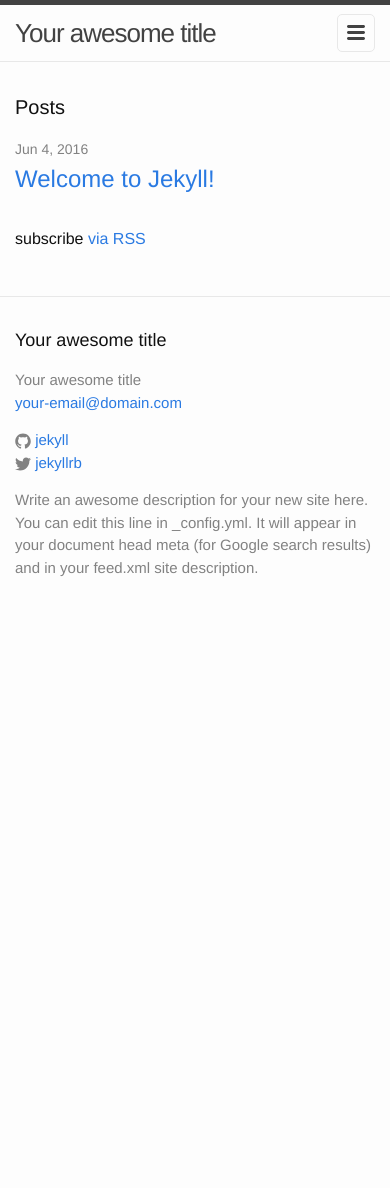
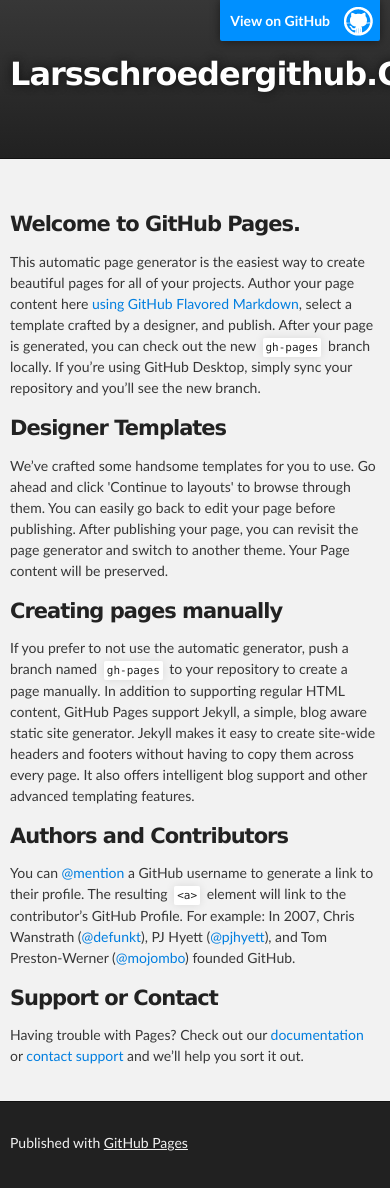
Before and after one commit to LarsSchroederGitHub/LarsSchroederGitHub.github.io, a Jekyll site: the page index.html, which Jekyll copies as it is, in a window 390 px wide. Built offline with Jekyll 4.4.1, drawn with Linux system fonts in a browser that asks for light colours; before the commit the page ends 900 px from its top, so only the background shows below that.

Commit message:
Replace master branch with page content via GitHub

```diff
--- a/index.html
+++ b/index.html
@@ -1,23 +1,67 @@
----
-layout: default
----
+<!DOCTYPE html>
+<html>
 
-<div class="home">
+  <head>
+    <meta charset='utf-8'>
+    <meta http-equiv="X-UA-Compatible" content="chrome=1">
+    <meta name="description" content="Larsschroedergithub.GitHub.io : ">
 
-  <h1 class="page-heading">Posts</h1>
+    <link rel="stylesheet" type="text/css" media="screen" href="stylesheets/stylesheet.css">
 
-  <ul class="post-list">
-    {% for post in site.posts %}
-      <li>
-        <span class="post-meta">{{ post.date | date: "%b %-d, %Y" }}</span>
+    <title>Larsschroedergithub.GitHub.io</title>
+  </head>
 
-        <h2>
-          <a class="post-link" href="{{ post.url | prepend: site.baseurl }}">{{ post.title }}</a>
-        </h2>
-      </li>
-    {% endfor %}
-  </ul>
+  <body>
 
-  <p class="rss-subscribe">subscribe <a href="{{ "/feed.xml" | prepend: site.baseurl }}">via RSS</a></p>
+    <!-- HEADER -->
+    <div id="header_wrap" class="outer">
+        <header class="inner">
+          <a id="forkme_banner" href="https://github.com/LarsSchroederGitHub">View on GitHub</a>
 
-</div>
+          <h1 id="project_title">Larsschroedergithub.GitHub.io</h1>
+          <h2 id="project_tagline"></h2>
+
+        </header>
+    </div>
+
+    <!-- MAIN CONTENT -->
+    <div id="main_content_wrap" class="outer">
+      <section id="main_content" class="inner">
+        <h3>
+<a id="welcome-to-github-pages" class="anchor" href="#welcome-to-github-pages" aria-hidden="true"><span aria-hidden="true" class="octicon octicon-link"></span></a>Welcome to GitHub Pages.</h3>
+
+<p>This automatic page generator is the easiest way to create beautiful pages for all of your projects. Author your page content here <a href="https://guides.github.com/features/mastering-markdown/">using GitHub Flavored Markdown</a>, select a template crafted by a designer, and publish. After your page is generated, you can check out the new <code>gh-pages</code> branch locally. If you’re using GitHub Desktop, simply sync your repository and you’ll see the new branch.</p>
+
+<h3>
+<a id="designer-templates" class="anchor" href="#designer-templates" aria-hidden="true"><span aria-hidden="true" class="octicon octicon-link"></span></a>Designer Templates</h3>
+
+<p>We’ve crafted some handsome templates for you to use. Go ahead and click 'Continue to layouts' to browse through them. You can easily go back to edit your page before publishing. After publishing your page, you can revisit the page generator and switch to another theme. Your Page content will be preserved.</p>
+
+<h3>
+<a id="creating-pages-manually" class="anchor" href="#creating-pages-manually" aria-hidden="true"><span aria-hidden="true" class="octicon octicon-link"></span></a>Creating pages manually</h3>
+
+<p>If you prefer to not use the automatic generator, push a branch named <code>gh-pages</code> to your repository to create a page manually. In addition to supporting regular HTML content, GitHub Pages support Jekyll, a simple, blog aware static site generator. Jekyll makes it easy to create site-wide headers and footers without having to copy them across every page. It also offers intelligent blog support and other advanced templating features.</p>
+
+<h3>
+<a id="authors-and-contributors" class="anchor" href="#authors-and-contributors" aria-hidden="true"><span aria-hidden="true" class="octicon octicon-link"></span></a>Authors and Contributors</h3>
+
+<p>You can <a href="https://help.github.com/articles/basic-writing-and-formatting-syntax/#mentioning-users-and-teams" class="user-mention">@mention</a> a GitHub username to generate a link to their profile. The resulting <code>&lt;a&gt;</code> element will link to the contributor’s GitHub Profile. For example: In 2007, Chris Wanstrath (<a href="https://github.com/defunkt" class="user-mention">@defunkt</a>), PJ Hyett (<a href="https://github.com/pjhyett" class="user-mention">@pjhyett</a>), and Tom Preston-Werner (<a href="https://github.com/mojombo" class="user-mention">@mojombo</a>) founded GitHub.</p>
+
+<h3>
+<a id="support-or-contact" class="anchor" href="#support-or-contact" aria-hidden="true"><span aria-hidden="true" class="octicon octicon-link"></span></a>Support or Contact</h3>
+
+<p>Having trouble with Pages? Check out our <a href="https://help.github.com/pages">documentation</a> or <a href="https://github.com/contact">contact support</a> and we’ll help you sort it out.</p>
+      </section>
+    </div>
+
+    <!-- FOOTER  -->
+    <div id="footer_wrap" class="outer">
+      <footer class="inner">
+        <p>Published with <a href="https://pages.github.com">GitHub Pages</a></p>
+      </footer>
+    </div>
+
+
+
+  </body>
+</html>
--- /dev/null
+++ b/javascripts/main.js
@@ -0,0 +1 @@
+console.log('This would be the main JS file.');
--- /dev/null
+++ b/stylesheets/github-light.css
@@ -0,0 +1,123 @@
+/*
+The MIT License (MIT)
+
+Copyright (c) 2015 GitHub, Inc.
+
+Permission is hereby granted, free of charge, to any person obtaining a copy
+of this software and associated documentation files (the "Software"), to deal
+in the Software without restriction, including without limitation the rights
+to use, copy, modify, merge, publish, distribute, sublicense, and/or sell
+copies of the Software, and to permit persons to whom the Software is
+furnished to do so, subject to the following conditions:
+
+The above copyright notice and this permission notice shall be included in all
+copies or substantial portions of the Software.
+
+THE SOFTWARE IS PROVIDED "AS IS", WITHOUT WARRANTY OF ANY KIND, EXPRESS OR
+IMPLIED, INCLUDING BUT NOT LIMITED TO THE WARRANTIES OF MERCHANTABILITY,
+FITNESS FOR A PARTICULAR PURPOSE AND NONINFRINGEMENT. IN NO EVENT SHALL THE
+AUTHORS OR COPYRIGHT HOLDERS BE LIABLE FOR ANY CLAIM, DAMAGES OR OTHER
+LIABILITY, WHETHER IN AN ACTION OF CONTRACT, TORT OR OTHERWISE, ARISING FROM,
+OUT OF OR IN CONNECTION WITH THE SOFTWARE OR THE USE OR OTHER DEALINGS IN THE
+SOFTWARE.
+
+*/
+
+.pl-c /* comment */ {
+  color: #969896;
+}
+
+.pl-c1      /* constant, markup.raw, meta.diff.header, meta.module-reference, meta.property-name, support, support.constant, support.variable, variable.other.constant */,
+.pl-s .pl-v /* string variable */ {
+  color: #0086b3;
+}
+
+.pl-e  /* entity */,
+.pl-en /* entity.name */ {
+  color: #795da3;
+}
+
+.pl-s .pl-s1 /* string source */,
+.pl-smi      /* storage.modifier.import, storage.modifier.package, storage.type.java, variable.other, variable.parameter.function */ {
+  color: #333;
+}
+
+.pl-ent /* entity.name.tag */ {
+  color: #63a35c;
+}
+
+.pl-k /* keyword, storage, storage.type */ {
+  color: #a71d5d;
+}
+
+.pl-pds              /* punctuation.definition.string, string.regexp.character-class */,
+.pl-s                /* string */,
+.pl-s .pl-pse .pl-s1 /* string punctuation.section.embedded source */,
+.pl-sr               /* string.regexp */,
+.pl-sr .pl-cce       /* string.regexp constant.character.escape */,
+.pl-sr .pl-sra       /* string.regexp string.regexp.arbitrary-repitition */,
+.pl-sr .pl-sre       /* string.regexp source.ruby.embedded */ {
+  color: #183691;
+}
+
+.pl-v /* variable */ {
+  color: #ed6a43;
+}
+
+.pl-id /* invalid.deprecated */ {
+  color: #b52a1d;
+}
+
+.pl-ii /* invalid.illegal */ {
+  background-color: #b52a1d;
+  color: #f8f8f8;
+}
+
+.pl-sr .pl-cce /* string.regexp constant.character.escape */ {
+  color: #63a35c;
+  font-weight: bold;
+}
+
+.pl-ml /* markup.list */ {
+  color: #693a17;
+}
+
+.pl-mh        /* markup.heading */,
+.pl-mh .pl-en /* markup.heading entity.name */,
+.pl-ms        /* meta.separator */ {
+  color: #1d3e81;
+  font-weight: bold;
+}
+
+.pl-mq /* markup.quote */ {
+  color: #008080;
+}
+
+.pl-mi /* markup.italic */ {
+  color: #333;
+  font-style: italic;
+}
+
+.pl-mb /* markup.bold */ {
+  color: #333;
+  font-weight: bold;
+}
+
+.pl-md /* markup.deleted, meta.diff.header.from-file */ {
+  background-color: #ffecec;
+  color: #bd2c00;
+}
+
+.pl-mi1 /* markup.inserted, meta.diff.header.to-file */ {
+  background-color: #eaffea;
+  color: #55a532;
+}
+
+.pl-mdr /* meta.diff.range */ {
+  color: #795da3;
+  font-weight: bold;
+}
+
+.pl-mo /* meta.output */ {
+  color: #1d3e81;
+}
--- /dev/null
+++ b/stylesheets/stylesheet.css
@@ -0,0 +1,425 @@
+/*******************************************************************************
+Slate Theme for GitHub Pages
+by Jason Costello, @jsncostello
+*******************************************************************************/
+
+@import url(github-light.css);
+
+/*******************************************************************************
+MeyerWeb Reset
+*******************************************************************************/
+
+html, body, div, span, applet, object, iframe,
+h1, h2, h3, h4, h5, h6, p, blockquote, pre,
+a, abbr, acronym, address, big, cite, code,
+del, dfn, em, img, ins, kbd, q, s, samp,
+small, strike, strong, sub, sup, tt, var,
+b, u, i, center,
+dl, dt, dd, ol, ul, li,
+fieldset, form, label, legend,
+table, caption, tbody, tfoot, thead, tr, th, td,
+article, aside, canvas, details, embed,
+figure, figcaption, footer, header, hgroup,
+menu, nav, output, ruby, section, summary,
+time, mark, audio, video {
+  margin: 0;
+  padding: 0;
+  border: 0;
+  font: inherit;
+  vertical-align: baseline;
+}
+
+/* HTML5 display-role reset for older browsers */
+article, aside, details, figcaption, figure,
+footer, header, hgroup, menu, nav, section {
+  display: block;
+}
+
+ol, ul {
+  list-style: none;
+}
+
+table {
+  border-collapse: collapse;
+  border-spacing: 0;
+}
+
+/*******************************************************************************
+Theme Styles
+*******************************************************************************/
+
+body {
+  box-sizing: border-box;
+  color:#373737;
+  background: #212121;
+  font-size: 16px;
+  font-family: 'Myriad Pro', Calibri, Helvetica, Arial, sans-serif;
+  line-height: 1.5;
+  -webkit-font-smoothing: antialiased;
+}
+
+h1, h2, h3, h4, h5, h6 {
+  margin: 10px 0;
+  font-weight: 700;
+  color:#222222;
+  font-family: 'Lucida Grande', 'Calibri', Helvetica, Arial, sans-serif;
+  letter-spacing: -1px;
+}
+
+h1 {
+  font-size: 36px;
+  font-weight: 700;
+}
+
+h2 {
+  padding-bottom: 10px;
+  font-size: 32px;
+  background: url('../images/bg_hr.png') repeat-x bottom;
+}
+
+h3 {
+  font-size: 24px;
+}
+
+h4 {
+  font-size: 21px;
+}
+
+h5 {
+  font-size: 18px;
+}
+
+h6 {
+  font-size: 16px;
+}
+
+p {
+  margin: 10px 0 15px 0;
+}
+
+footer p {
+  color: #f2f2f2;
+}
+
+a {
+  text-decoration: none;
+  color: #007edf;
+  text-shadow: none;
+
+  transition: color 0.5s ease;
+  transition: text-shadow 0.5s ease;
+  -webkit-transition: color 0.5s ease;
+  -webkit-transition: text-shadow 0.5s ease;
+  -moz-transition: color 0.5s ease;
+  -moz-transition: text-shadow 0.5s ease;
+  -o-transition: color 0.5s ease;
+  -o-transition: text-shadow 0.5s ease;
+  -ms-transition: color 0.5s ease;
+  -ms-transition: text-shadow 0.5s ease;
+}
+
+a:hover, a:focus {text-decoration: underline;}
+
+footer a {
+  color: #F2F2F2;
+  text-decoration: underline;
+}
+
+em {
+  font-style: italic;
+}
+
+strong {
+  font-weight: bold;
+}
+
+img {
+  position: relative;
+  margin: 0 auto;
+  max-width: 739px;
+  padding: 5px;
+  margin: 10px 0 10px 0;
+  border: 1px solid #ebebeb;
+
+  box-shadow: 0 0 5px #ebebeb;
+  -webkit-box-shadow: 0 0 5px #ebebeb;
+  -moz-box-shadow: 0 0 5px #ebebeb;
+  -o-box-shadow: 0 0 5px #ebebeb;
+  -ms-box-shadow: 0 0 5px #ebebeb;
+}
+
+p img {
+  display: inline;
+  margin: 0;
+  padding: 0;
+  vertical-align: middle;
+  text-align: center;
+  border: none;
+}
+
+pre, code {
+  width: 100%;
+  color: #222;
+  background-color: #fff;
+
+  font-family: Monaco, "Bitstream Vera Sans Mono", "Lucida Console", Terminal, monospace;
+  font-size: 14px;
+
+  border-radius: 2px;
+  -moz-border-radius: 2px;
+  -webkit-border-radius: 2px;
+}
+
+pre {
+  width: 100%;
+  padding: 10px;
+  box-shadow: 0 0 10px rgba(0,0,0,.1);
+  overflow: auto;
+}
+
+code {
+  padding: 3px;
+  margin: 0 3px;
+  box-shadow: 0 0 10px rgba(0,0,0,.1);
+}
+
+pre code {
+  display: block;
+  box-shadow: none;
+}
+
+blockquote {
+  color: #666;
+  margin-bottom: 20px;
+  padding: 0 0 0 20px;
+  border-left: 3px solid #bbb;
+}
+
+
+ul, ol, dl {
+  margin-bottom: 15px
+}
+
+ul {
+  list-style-position: inside;
+  list-style: disc;
+  padding-left: 20px;
+}
+
+ol {
+  list-style-position: inside;
+  list-style: decimal;
+  padding-left: 20px;
+}
+
+dl dt {
+  font-weight: bold;
+}
+
+dl dd {
+  padding-left: 20px;
+  font-style: italic;
+}
+
+dl p {
+  padding-left: 20px;
+  font-style: italic;
+}
+
+hr {
+  height: 1px;
+  margin-bottom: 5px;
+  border: none;
+  background: url('../images/bg_hr.png') repeat-x center;
+}
+
+table {
+  border: 1px solid #373737;
+  margin-bottom: 20px;
+  text-align: left;
+ }
+
+th {
+  font-family: 'Lucida Grande', 'Helvetica Neue', Helvetica, Arial, sans-serif;
+  padding: 10px;
+  background: #373737;
+  color: #fff;
+ }
+
+td {
+  padding: 10px;
+  border: 1px solid #373737;
+ }
+
+form {
+  background: #f2f2f2;
+  padding: 20px;
+}
+
+/*******************************************************************************
+Full-Width Styles
+*******************************************************************************/
+
+.outer {
+  width: 100%;
+}
+
+.inner {
+  position: relative;
+  max-width: 640px;
+  padding: 20px 10px;
+  margin: 0 auto;
+}
+
+#forkme_banner {
+  display: block;
+  position: absolute;
+  top:0;
+  right: 10px;
+  z-index: 10;
+  padding: 10px 50px 10px 10px;
+  color: #fff;
+  background: url('../images/blacktocat.png') #0090ff no-repeat 95% 50%;
+  font-weight: 700;
+  box-shadow: 0 0 10px rgba(0,0,0,.5);
+  border-bottom-left-radius: 2px;
+  border-bottom-right-radius: 2px;
+}
+
+#header_wrap {
+  background: #212121;
+  background: -moz-linear-gradient(top, #373737, #212121);
+  background: -webkit-linear-gradient(top, #373737, #212121);
+  background: -ms-linear-gradient(top, #373737, #212121);
+  background: -o-linear-gradient(top, #373737, #212121);
+  background: linear-gradient(top, #373737, #212121);
+}
+
+#header_wrap .inner {
+  padding: 50px 10px 30px 10px;
+}
+
+#project_title {
+  margin: 0;
+  color: #fff;
+  font-size: 42px;
+  font-weight: 700;
+  text-shadow: #111 0px 0px 10px;
+}
+
+#project_tagline {
+  color: #fff;
+  font-size: 24px;
+  font-weight: 300;
+  background: none;
+  text-shadow: #111 0px 0px 10px;
+}
+
+#downloads {
+  position: absolute;
+  width: 210px;
+  z-index: 10;
+  bottom: -40px;
+  right: 0;
+  height: 70px;
+  background: url('../images/icon_download.png') no-repeat 0% 90%;
+}
+
+.zip_download_link {
+  display: block;
+  float: right;
+  width: 90px;
+  height:70px;
+  text-indent: -5000px;
+  overflow: hidden;
+  background: url(../images/sprite_download.png) no-repeat bottom left;
+}
+
+.tar_download_link {
+  display: block;
+  float: right;
+  width: 90px;
+  height:70px;
+  text-indent: -5000px;
+  overflow: hidden;
+  background: url(../images/sprite_download.png) no-repeat bottom right;
+  margin-left: 10px;
+}
+
+.zip_download_link:hover {
+  background: url(../images/sprite_download.png) no-repeat top left;
+}
+
+.tar_download_link:hover {
+  background: url(../images/sprite_download.png) no-repeat top right;
+}
+
+#main_content_wrap {
+  background: #f2f2f2;
+  border-top: 1px solid #111;
+  border-bottom: 1px solid #111;
+}
+
+#main_content {
+  padding-top: 40px;
+}
+
+#footer_wrap {
+  background: #212121;
+}
+
+
+
+/*******************************************************************************
+Small Device Styles
+*******************************************************************************/
+
+@media screen and (max-width: 480px) {
+  body {
+    font-size:14px;
+  }
+
+  #downloads {
+    display: none;
+  }
+
+  .inner {
+    min-width: 320px;
+    max-width: 480px;
+  }
+
+  #project_title {
+  font-size: 32px;
+  }
+
+  h1 {
+    font-size: 28px;
+  }
+
+  h2 {
+    font-size: 24px;
+  }
+
+  h3 {
+    font-size: 21px;
+  }
+
+  h4 {
+    font-size: 18px;
+  }
+
+  h5 {
+    font-size: 14px;
+  }
+
+  h6 {
+    font-size: 12px;
+  }
+
+  code, pre {
+    min-width: 320px;
+    max-width: 480px;
+    font-size: 11px;
+  }
+
+}
```
Also changed, not shown: params.json (added, +6 -0 lines), images/bg_hr.png (added), images/blacktocat.png (added), images/icon_download.png (added), images/sprite_download.png (added).
